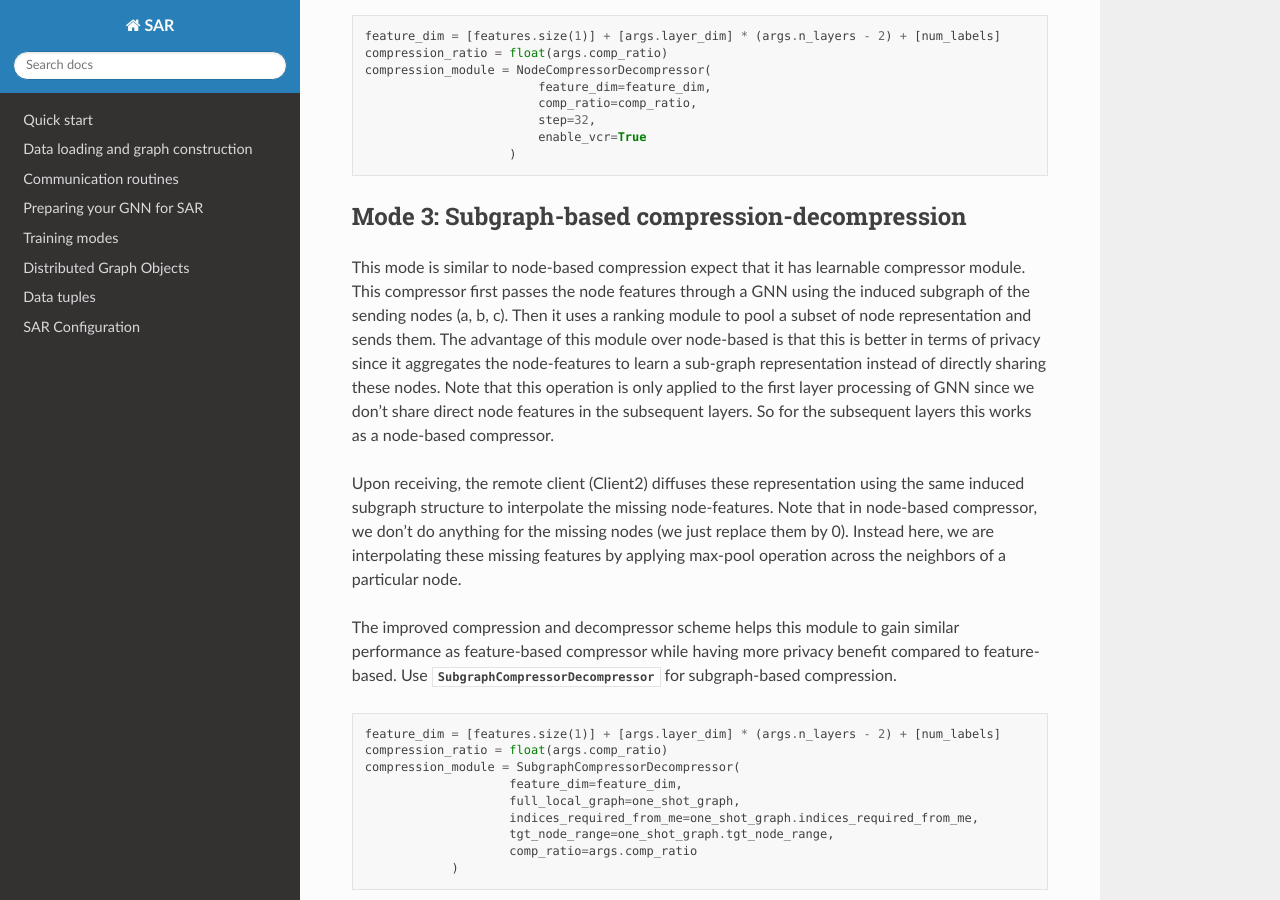
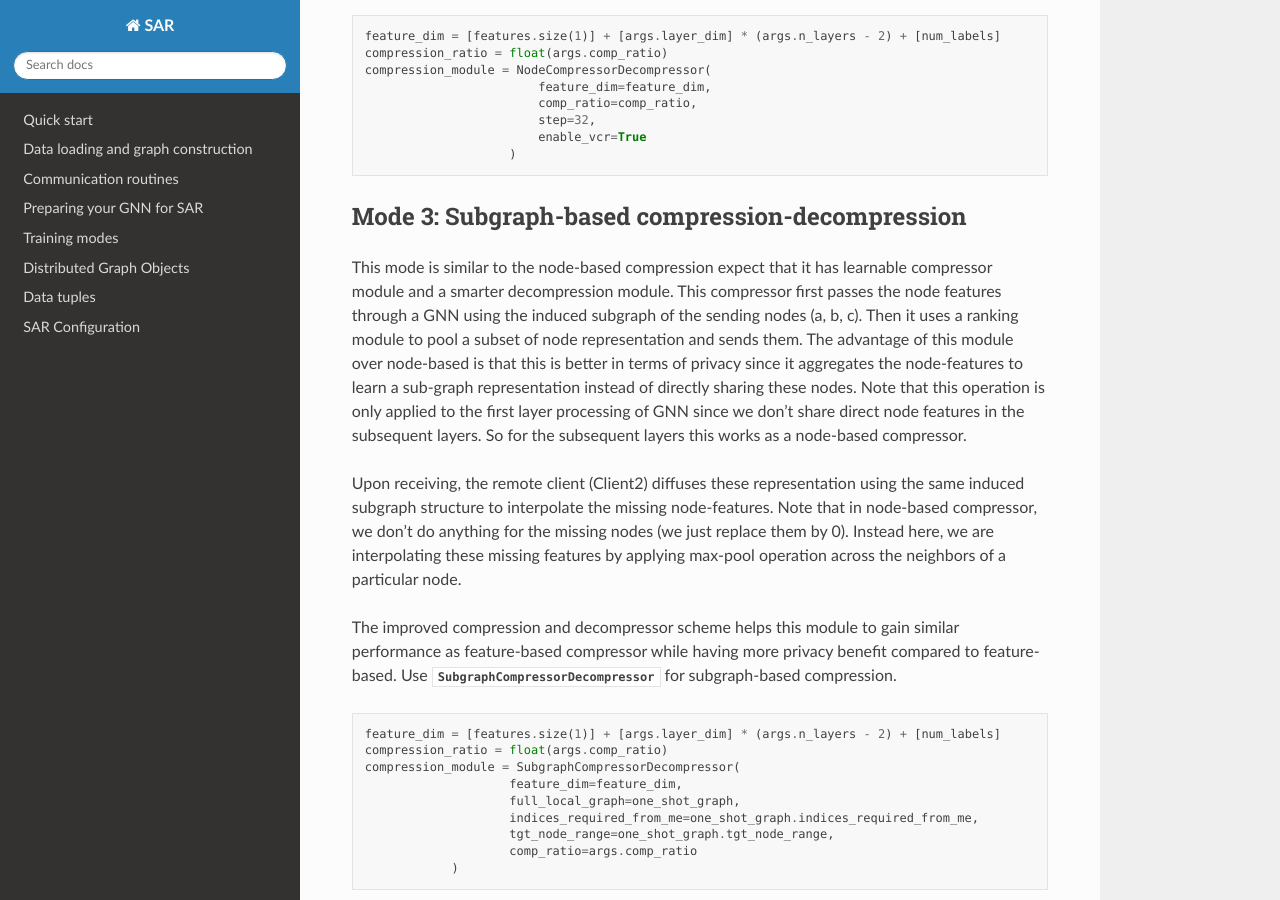
Before and after one commit to IntelLabs/SAR, a Sphinx documentation site: the page built from docs/source/sar_compression.rst, in a window 1280 px wide and 900 px high, scrolled down 2248 px. Built offline with Sphinx 7.4.7 and the Read the Docs theme 2.0.0, drawn with Linux system fonts in a browser that asks for light colours.

```diff
--- a/docs/source/sar_compression.rst
+++ b/docs/source/sar_compression.rst
@@ -96,7 +96,7 @@
 
 Mode 3: Subgraph-based compression-decompression
 ------------------------------------------------------------------
-This mode is similar to node-based compression expect that it has learnable compressor module.
+This mode is similar to the node-based compression expect that it has learnable compressor module and a smarter decompression module.
 This compressor first passes the node features through a GNN using the induced subgraph of the sending nodes (a, b, c). Then it uses a ranking module to pool a subset of node representation
 and sends them. The advantage of this module over node-based is that this is better in terms of privacy since it aggregates
 the node-features to learn a sub-graph representation instead of directly sharing these nodes.
```
